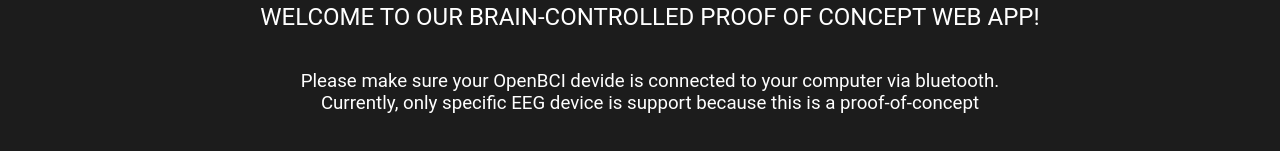
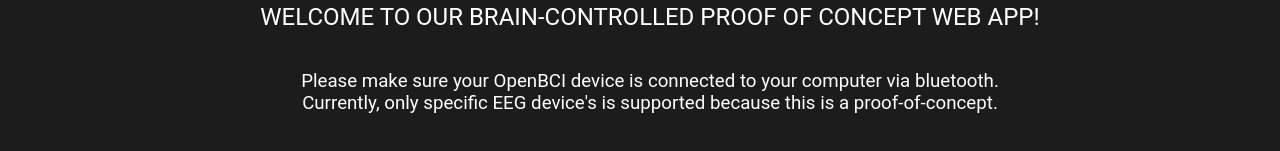
Before and after one commit to archlife-industries/archlife-industries-fe, a React (Create React App) app: page / in a window 1280 px wide. Shown: the part 225-376 px from the top of the page. Built offline with nearby package versions, Linux system fonts and the light colour scheme.

Commit message:
Fixed more typos

```diff
--- a/src/components/LandingPage.js
+++ b/src/components/LandingPage.js
@@ -12,10 +12,10 @@
           <h2>WELCOME TO OUR BRAIN-CONTROLLED PROOF OF CONCEPT WEB APP!</h2>
 
           <h3>
-            Please make sure your OpenBCI devide is connected to your computer
+            Please make sure your OpenBCI device is connected to your computer
             via bluetooth.
-            <br /> Currently, only specific EEG device is support because this
-            is a proof-of-concept
+            <br /> Currently, only specific EEG device's is supported because
+            this is a proof-of-concept.
           </h3>
 
           <h3 classname="opc">
```
